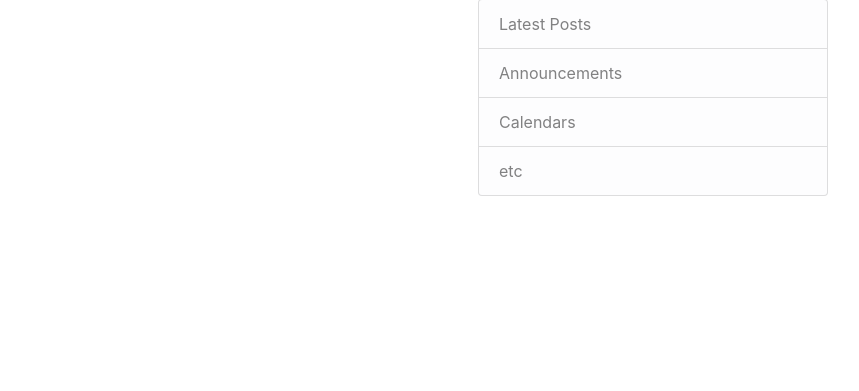
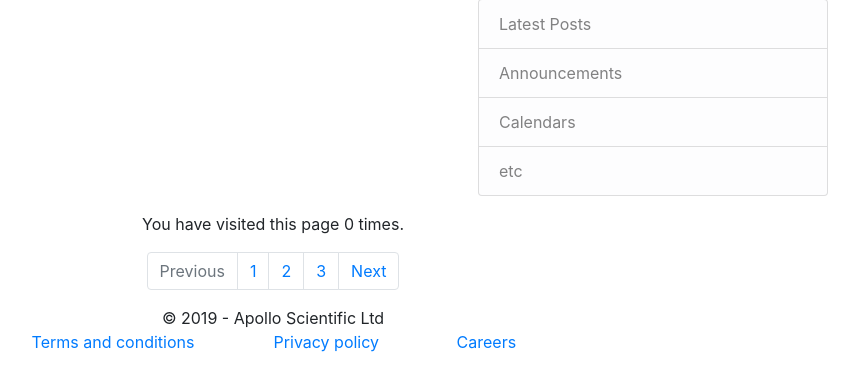
Before and after one commit to asbenjamin/diary, a Django app: page /home/ in a window 1280 px wide. Shown: the part 139-530 px from the top of the page, without its empty margins (367-1226 px from the left). Run offline with Django 4.2, Linux system fonts and the light colour scheme; some libraries are stand-ins or nearby versions.

Commit message:
some settings modified

```diff
--- a/diary/settings.py
+++ b/diary/settings.py
@@ -60,7 +60,7 @@ ROOT_URLCONF = 'diary.urls'
 TEMPLATES = [
     {
         'BACKEND': 'django.template.backends.django.DjangoTemplates',
-        'DIRS': [BASE_DIR/'templates'],
+        'DIRS': [BASE_DIR/'templates'], #this was added to include the templates in the project directory
         'APP_DIRS': True,
         'OPTIONS': {
             'context_processors': [
--- a/templates/layout.html
+++ b/templates/layout.html
@@ -60,6 +60,7 @@
           </ul>
         </div>
       </div>
+
     </nav>
     <!-- Navbar -->
 
@@ -93,6 +94,48 @@
     </main>
 
 
+    <div class="row text-center">
+      <div class="col-12"><p>You have visited this page {{ num_visits }} time{{ num_visits|pluralize }}.</p></div>
+    </div>
+
+
+
+    <footer class="footer">
+      <div class="container-fluid">
+
+        <nav aria-label="Page navigation example">
+          <ul class="pagination justify-content-center">
+            <li class="page-item disabled">
+              <a class="page-link" href="#" tabindex="-1" aria-disabled="true">Previous</a>
+            </li>
+            <li class="page-item"><a class="page-link" href="#">1</a></li>
+            <li class="page-item"><a class="page-link" href="#">2</a></li>
+            <li class="page-item"><a class="page-link" href="#">3</a></li>
+            <li class="page-item">
+              <a class="page-link" href="#">Next</a>
+            </li>
+          </ul>
+        </nav>
+
+        <div class="row text-center">
+            <div class="col-12">© 2019 - Apollo Scientific Ltd</div>
+        </div>
+        <div class="row justify-content-center text-center">
+            <div class="col-12 col-md-2">
+                <a href="/">Terms and conditions</a>
+            </div>
+            <div class="col-12 col-md-2">
+                <a href="/">Privacy policy</a>
+            </div>
+            <div class="col-12 col-md-1">
+                <a href="/">Careers</a>
+            </div>
+        </div>
+    </div>
+
+    </footer>
+
+
     <!-- Optional JavaScript -->
     <!-- jQuery first, then Popper.js, then Bootstrap JS -->
     <script src="https://code.jquery.com/jquery-3.5.1.slim.min.js" integrity="sha384-DfXdz2htPH0lsSSs5nCTpuj/zy4C+OGpamoFVy38MVBnE+IbbVYUew+OrCXaRkfj" crossorigin="anonymous"></script>
```
Also changed, not shown: db.sqlite3.
